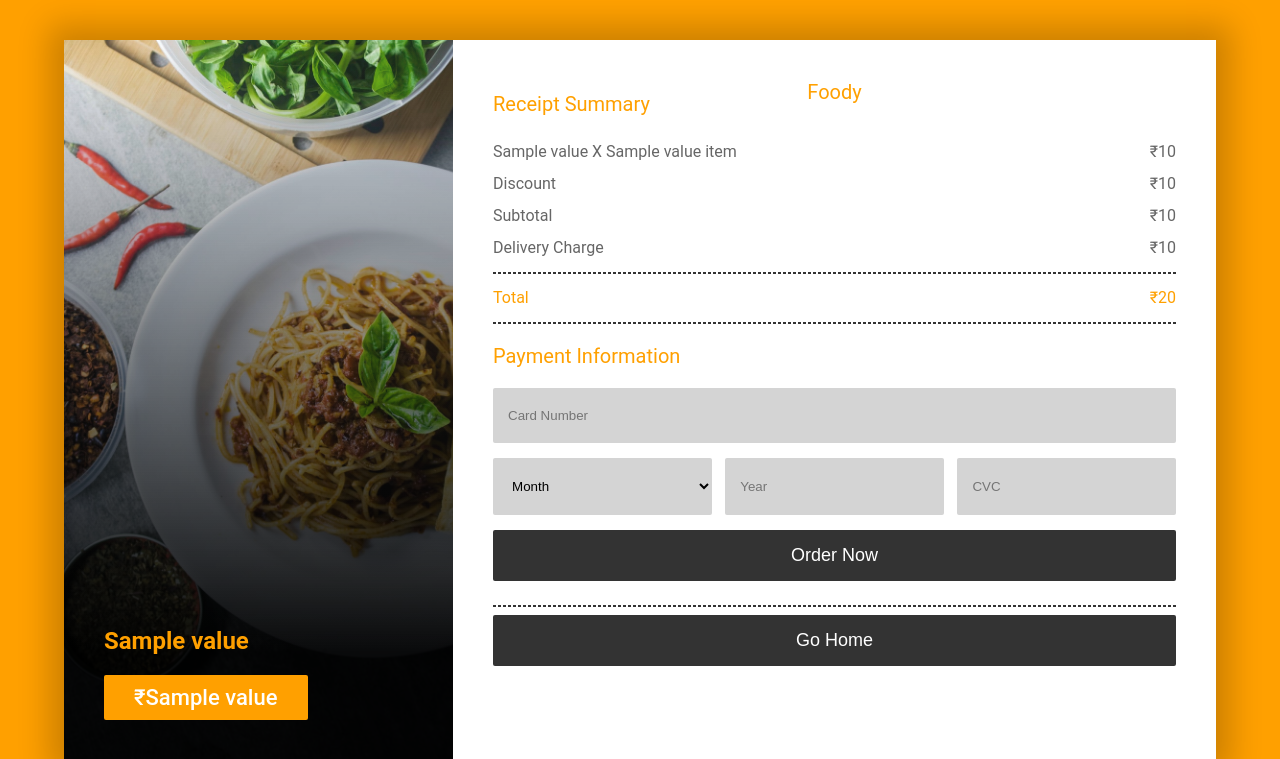
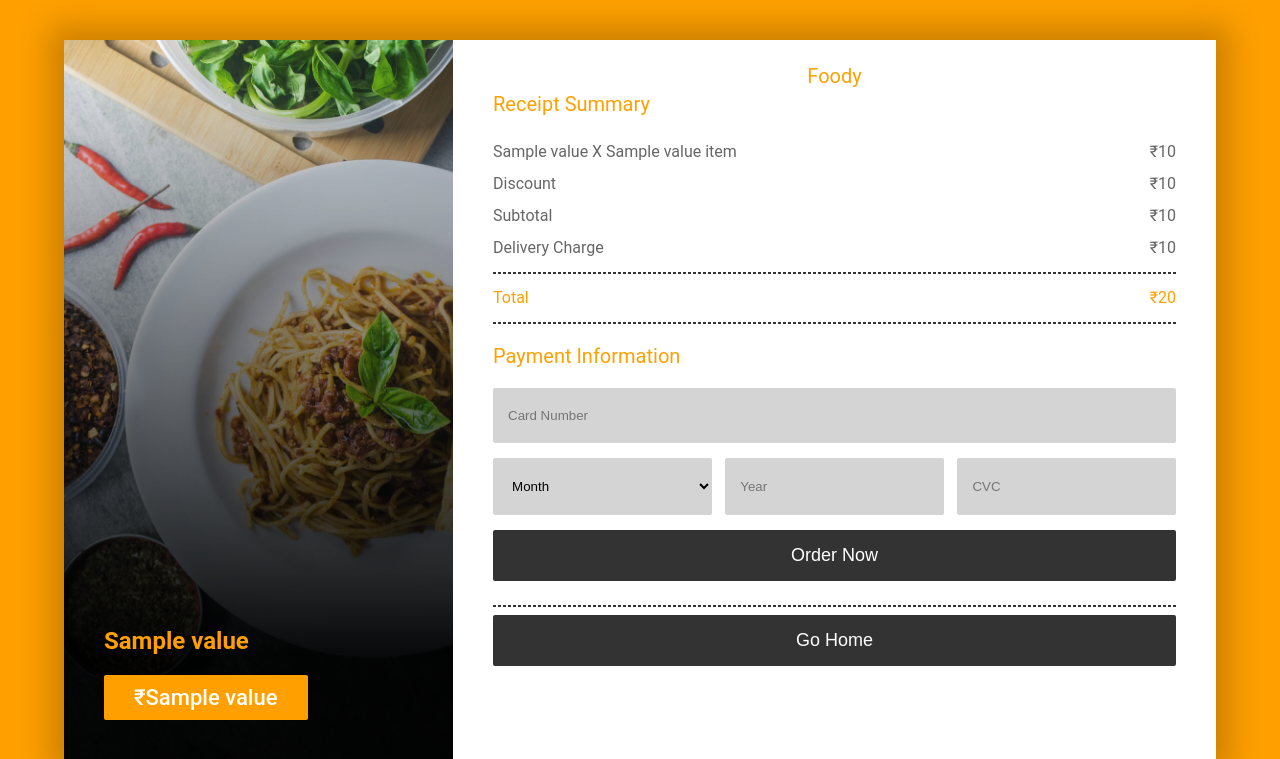
Before and after one commit to Tusharyadav147/Food-Ordering-System-Website-Using-Flask, a Flask app: template templates/bill.html in a window 1280 px wide. Shown: the top 759 px of the page. Run offline with Flask 2, Linux system fonts and the light colour scheme; the template is opened without the code that fills it: most values are stand-ins (such as "Sample title", 1, 10 or a date in 2020); some libraries are stand-ins or nearby versions.

Commit message:
flask change

```diff
--- a/static/bill.css
+++ b/static/bill.css
@@ -137,8 +137,8 @@ h1{
     font-weight: 400;
     font-size: 20px;
     text-align: center;
-    margin-top: 0rem;
-    margin-bottom: -2rem;
+    margin-top: -1rem;
+    margin-bottom: -1rem;
 }
 h3{
     color: #ffa000;
```
